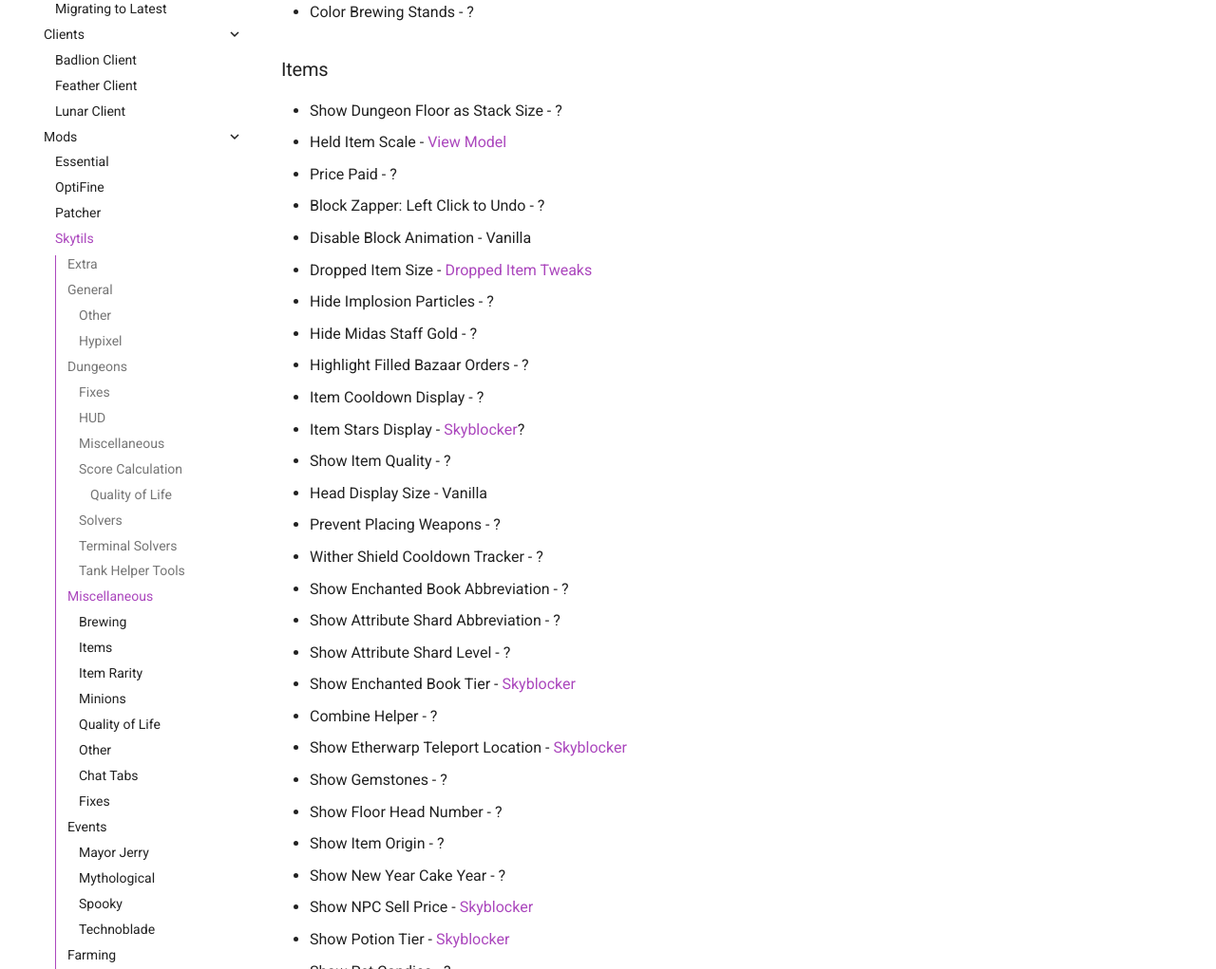
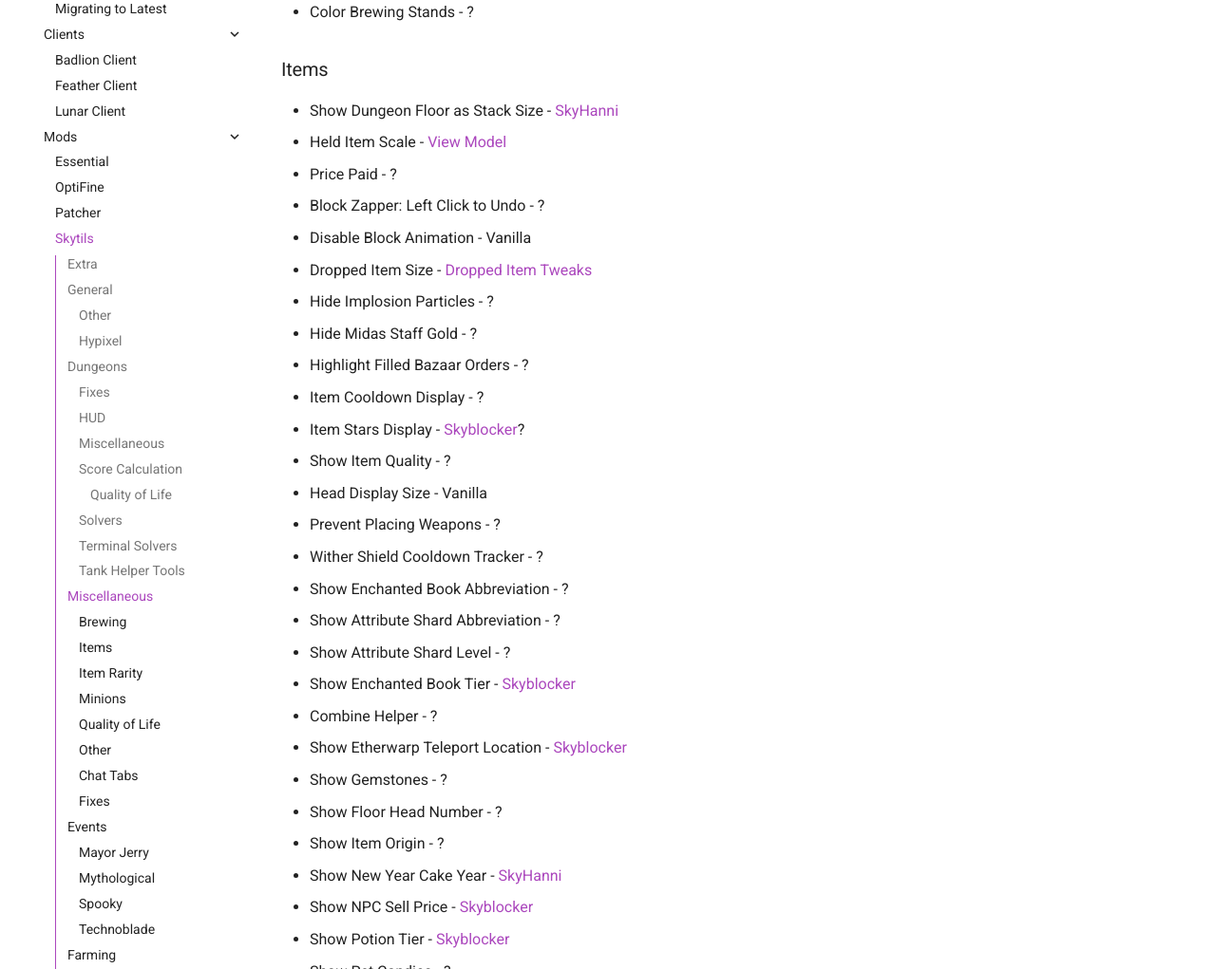
Before and after one commit to MicrocontrollersDev/Alternatives, an MkDocs documentation site: the page built from docs/latest/skytils.md, in a window 1280 px wide and 1400 px high, scrolled down 4242 px. Shown: the part 153-1174 px from the top of the window at 95% size. Built offline with MkDocs 1.6.1 and Material for MkDocs 9.7.7, drawn with Linux system fonts in a browser that asks for light colours; comment, search, counter and statistics services are not loaded; some of the changed text lies outside the part shown.

Commit message:
add a few more skytils alts

```diff
--- a/docs/latest/skytils.md
+++ b/docs/latest/skytils.md
@@ -142,7 +142,7 @@
 
 ### Items
 
-* Show Dungeon Floor as Stack Size - ?
+* Show Dungeon Floor as Stack Size - [SkyHanni](https://modrinth.com/mod/skyhanni)
 * Held Item Scale - [View Model](https://modrinth.com/mod/no-ones-view-model)
 * Price Paid - ?
 * Block Zapper: Left Click to Undo - ?
@@ -166,7 +166,7 @@
 * Show Gemstones - ?
 * Show Floor Head Number - ?
 * Show Item Origin - ?
-* Show New Year Cake Year - ?
+* Show New Year Cake Year - [SkyHanni](https://modrinth.com/mod/skyhanni)
 * Show NPC Sell Price - [Skyblocker](https://modrinth.com/mod/skyblocker-liap)
 * Show Potion Tier - [Skyblocker](https://modrinth.com/mod/skyblocker-liap)
 * Show Pet Candies - ?
@@ -183,13 +183,13 @@
 ### Minions
 
 * Only Collect Enchanted Items - ?
-* Show Minion Tier - [Skyblocker](https://modrinth.com/mod/skyblocker-liap)
+* Show Minion Tier - [Skyblocker](https://modrinth.com/mod/skyblocker-liap) / [SkyHanni](https://modrinth.com/mod/skyhanni)
 
 ### Quality of Life
 
 * Always Show Item Name Highlight - ?
 * Low Health Vignette - ?
-* Custom Auction Price Input - ?
+* Custom Auction Price Input - [Skyblocker](https://modrinth.com/mod/skyblocker-liap)
 * Container Sell Value - [Skyblocker](https://modrinth.com/mod/skyblocker-liap)?
 * Include Item Modifiers - ?
 * Max Displayed Items - ?
```
Also changed, not shown: other parts of docs/latest/skytils.md (+3 -3 lines).
